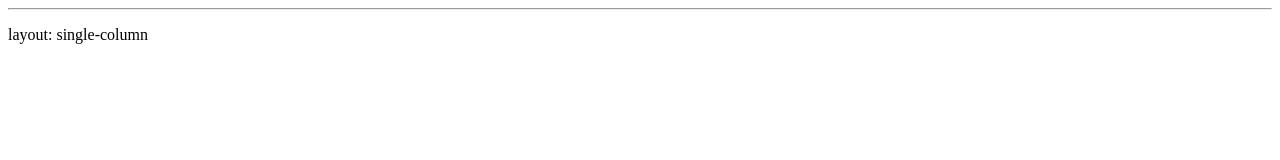
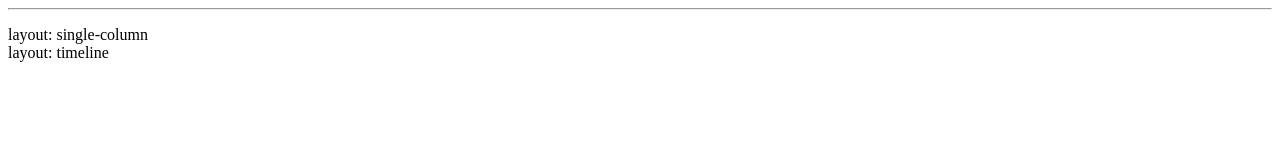
Before and after one commit to feelinggeeky/feelinggeeky.github.io, a plain HTML site: page history/index.html in a window 1280 px wide. Drawn offline with Linux system fonts and the light colour scheme.

Commit message:
Site updated: 2019-04-20 23:04:50

```diff
--- a/history/index.html
+++ b/history/index.html
@@ -1,2 +1,2 @@
 <hr>
-<p>layout: single-column</p>
+<p>layout: single-column<br>layout: timeline</p>
```
